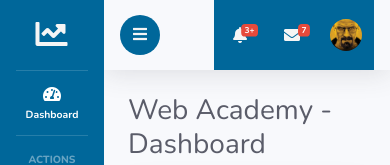
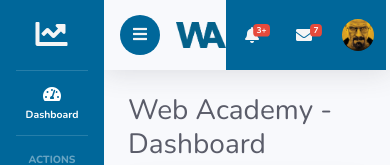
Before and after one commit to brunozapico/grupo_4_cursos, a React (Create React App) app in the folder dashboardReact/: page / in a window 390 px wide. Shown: the top 165 px of the page. Built offline with nearby package versions, Linux system fonts and the light colour scheme; no server answers.

Commit message:
detalles de diseño en react

```diff
--- /dev/null
+++ b/dashboardReact/src/components/contentWrapper/content/topBar/Logo.js
@@ -0,0 +1,15 @@
+import React from 'react';
+import './logo.css'
+
+function Logo(){
+    let logo = "/lgo-wa-derecha.png"
+    let logoChico = "/logo-wa.png"
+    return(
+        <div>
+            <img id='lgo-wa-amplio' src={logo}/>
+            <img id='lgo-wa' src={logoChico}/>
+        </div>
+    )
+}
+
+export default Logo;
--- a/dashboardReact/src/components/contentWrapper/content/topBar/TopBar.js
+++ b/dashboardReact/src/components/contentWrapper/content/topBar/TopBar.js
@@ -1,4 +1,5 @@
 import React from 'react';
+import Logo from './Logo';
 import './topbar.css'
 
 
@@ -11,6 +12,8 @@ function Topbar() {
 			<button id="sidebarToggleTop" className="btn btn-link d-md-none rounded-circle mr-3 fondo">
 				<i className="fa fa-bars"></i>
 			</button>
+
+			<Logo />
 
 			{ /* Topbar Navbar */}
 			<ul className="navbar-nav ml-auto fondo">
--- /dev/null
+++ b/dashboardReact/src/components/contentWrapper/content/topBar/logo.css
@@ -0,0 +1,21 @@
+#lgo-wa{
+    width: 50px;
+}
+#lgo-wa-amplio{
+    width: 160px;
+}
+
+@media (max-width: 1600px){
+    #lgo-wa{
+        display: none;
+    }
+}
+
+@media (max-width: 767px){
+    #lgo-wa-amplio{
+        display: none;
+    }
+    #lgo-wa{
+        display: flex;
+    }
+}
```
Also changed, not shown: dashboardReact/public/lgo-wa-derecha.png (added), dashboardReact/public/logo-wa.png (added).
